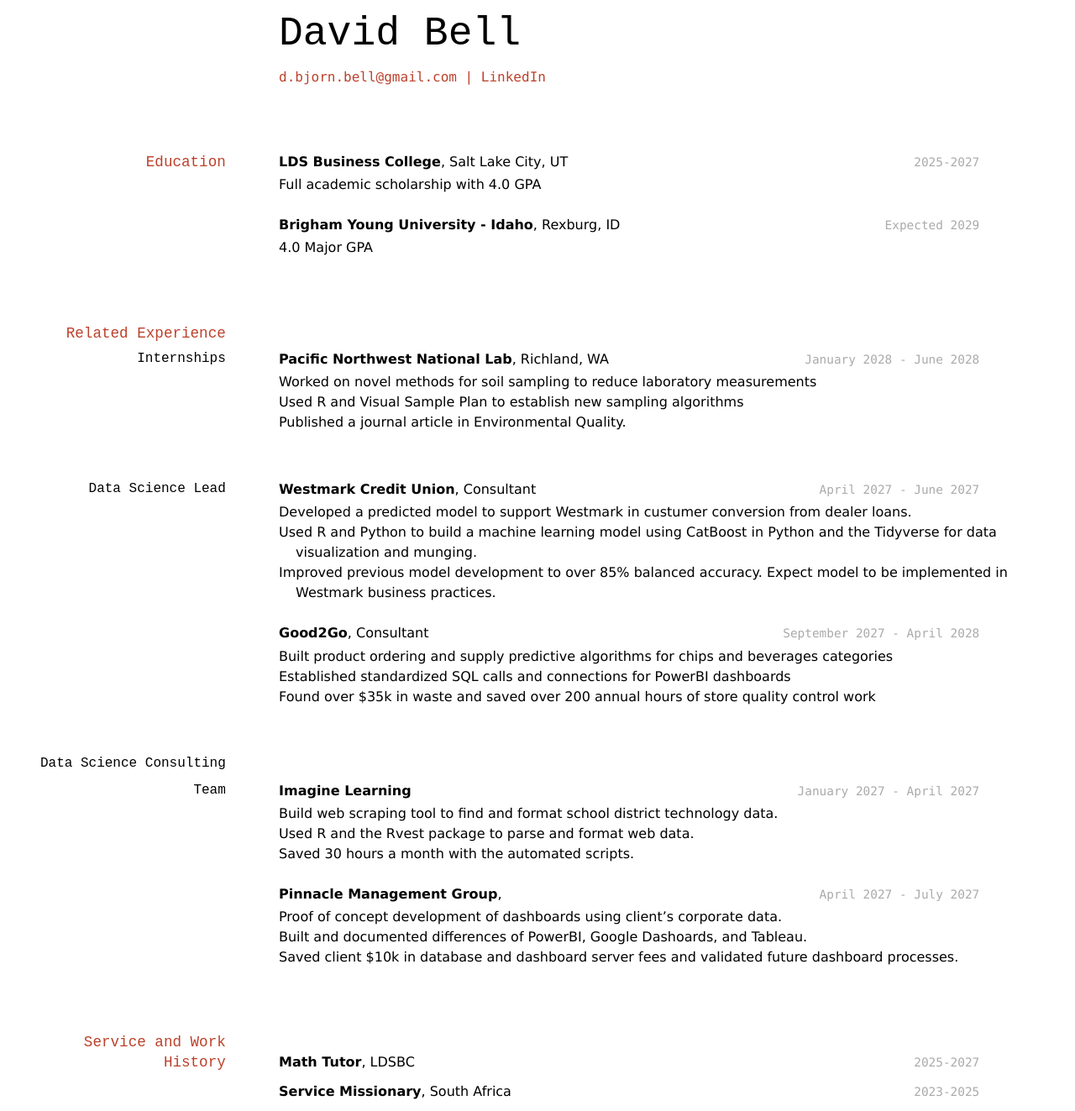
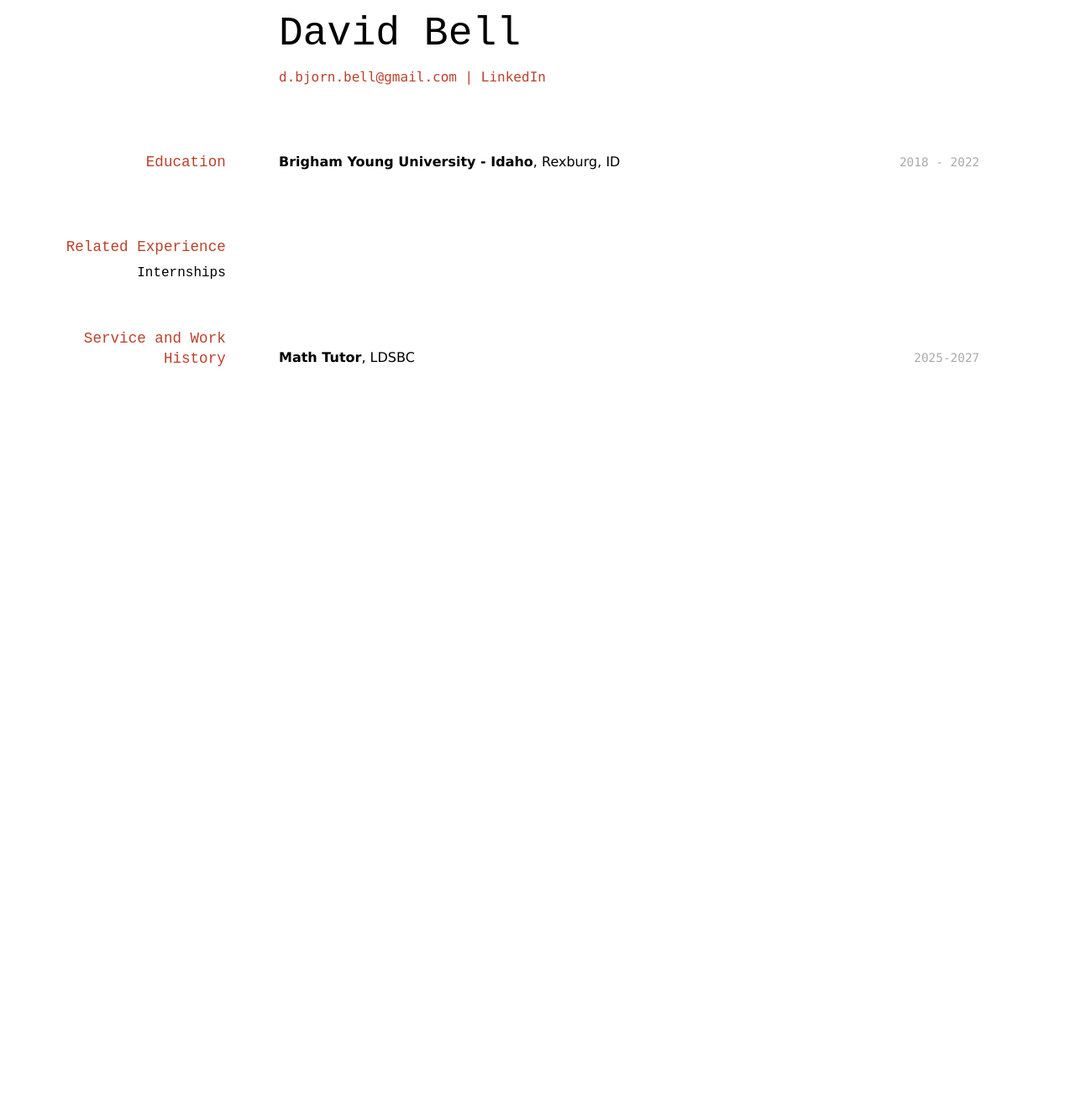
Before and after one commit to byuids-resumes/david_bell_resume, a Jekyll site: the page built from docs/index.md, in a window 1280 px wide. Shown: the whole page at 84% size. Built offline with Jekyll 4.4.1, drawn with Linux system fonts in a browser that asks for light colours; after the commit the page ends 900 px from its top, so only the background shows below that.

Commit message:
Cleaned up some things like education

```diff
--- a/docs/index.md
+++ b/docs/index.md
@@ -14,60 +14,12 @@ title: David Bell's Resume
 
 ## Education
 
-`2025-2027`
-__LDS Business College__, Salt Lake City, UT
-
-- Full academic scholarship with 4.0 GPA
-
-`Expected 2029`
+`2018 - 2022`
 __Brigham Young University - Idaho__, Rexburg, ID
-
-- 4.0 Major GPA
-
 
 ## Related Experience
 
 ### Internships
-
-`January 2028 - June 2028`
-__Pacific Northwest National Lab__, Richland, WA
-
-- Worked on novel methods for soil sampling to reduce laboratory measurements
-- Used R and Visual Sample Plan to establish new sampling algorithms
-- Published a journal article in Environmental Quality.
-
-### Data Science Lead
-
-`April 2027 - June 2027`
-__Westmark Credit Union__, Consultant
-
-- Developed a predicted model to support Westmark in custumer conversion from dealer loans.
-- Used R and Python to build a machine learning model using CatBoost in Python and the Tidyverse for data visualization and munging.
-- Improved previous model development to over 85% balanced accuracy. Expect model to be implemented in Westmark business practices.
-
-`September 2027 - April 2028`
-__Good2Go__, Consultant
-
-- Built product ordering and supply predictive algorithms for chips and beverages categories
-- Established standardized SQL calls and connections for PowerBI dashboards
-- Found over $35k in waste and saved over 200 annual hours of store quality control work
-
-### Data Science Consulting Team
-
-`January 2027 - April 2027`
-__Imagine Learning__
-
-- Build web scraping tool to find and format school district technology data.
-- Used R and the Rvest package to parse and format web data.
-- Saved 30 hours a month with the automated scripts.
-
-`April 2027 - July 2027`
-__Pinnacle Management Group__,
-
-- Proof of concept development of dashboards using client's corporate data.
-- Built and documented differences of PowerBI, Google Dashoards, and Tableau.
-- Saved client $10k in database and dashboard server fees and validated future dashboard processes.
-
 
 ## Service and Work History
 
@@ -75,11 +27,6 @@ __Pinnacle Management Group__,
 __Math Tutor__, LDSBC
 
 
-`2023-2025`
-__Service Missionary__, South Africa
-
-
-
 <!-- ### Footer
 
 Last updated: May 2013 -->
```
